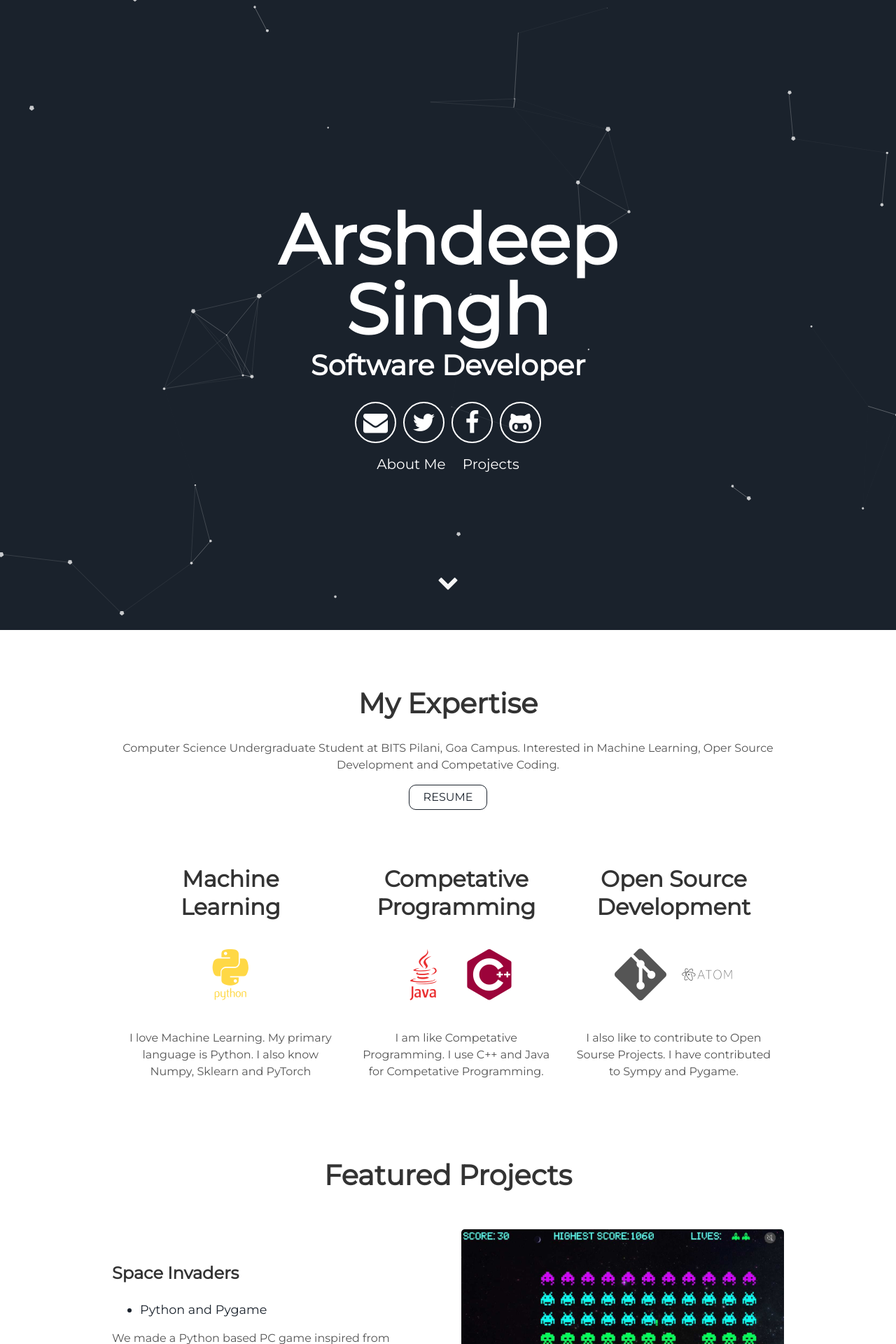
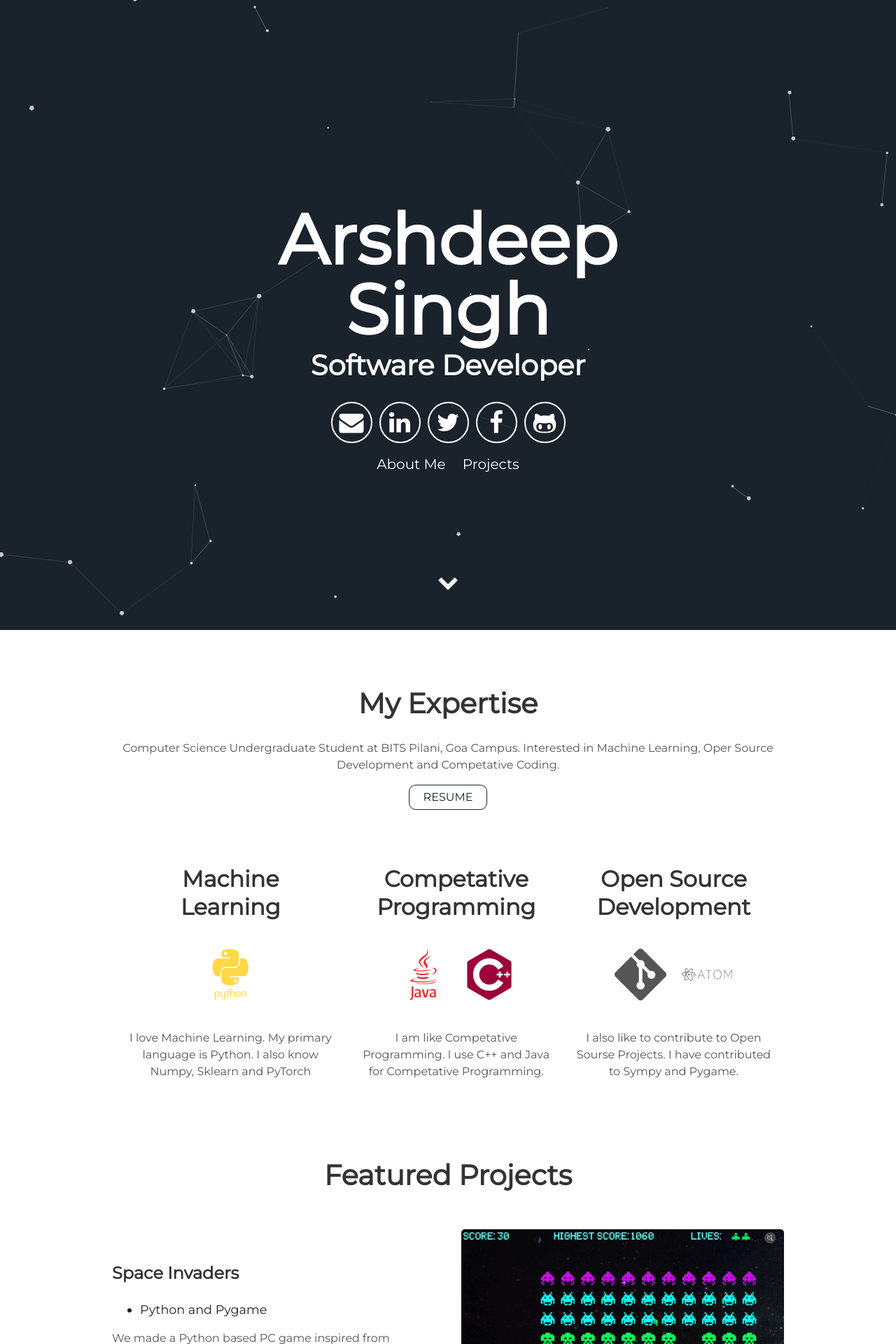
Before and after one commit to iamarshsingh/iamarshsingh.github.io, a Jekyll site: the page built from index.html, in a window 1280 px wide. Shown: the top 1920 px of the page at 70% size. Built offline with Jekyll 4.4.1, drawn with Linux system fonts in a browser that asks for light colours.

Commit message:
Added LinkedIn

```diff
--- a/_includes/header.html
+++ b/_includes/header.html
@@ -6,6 +6,7 @@
       </h1>
       <div class="header-icons">
         <a aria-label="Send email" href="mailto:singh.arshdeep1999@gmail.com"><i class="icon fa fa-envelope"></i></a>
+        <a aria-label="My LinkedIn" target="_blank" href="http://linkedin.com/in/iamarshdeepsingh"><i class="icon fa fa-linkedin" aria-hidden="true"></i></a>
         <a aria-label="My Twitter" target="_blank" href="http://twitter.com/arsh__official"><i class="icon fa fa-twitter" aria-hidden="true"></i></a>
         <a aria-label="My Facebook" target="_blank" href="http://facebook.com/sahibs99"><i class="icon fa fa-facebook" aria-hidden="true"></i></a>
         <a aria-label="My Github" target="_blank" href="http://github.com/iamarshsingh"><i class="icon fa fa-github-alt" aria-hidden="true"></i></a>
```
